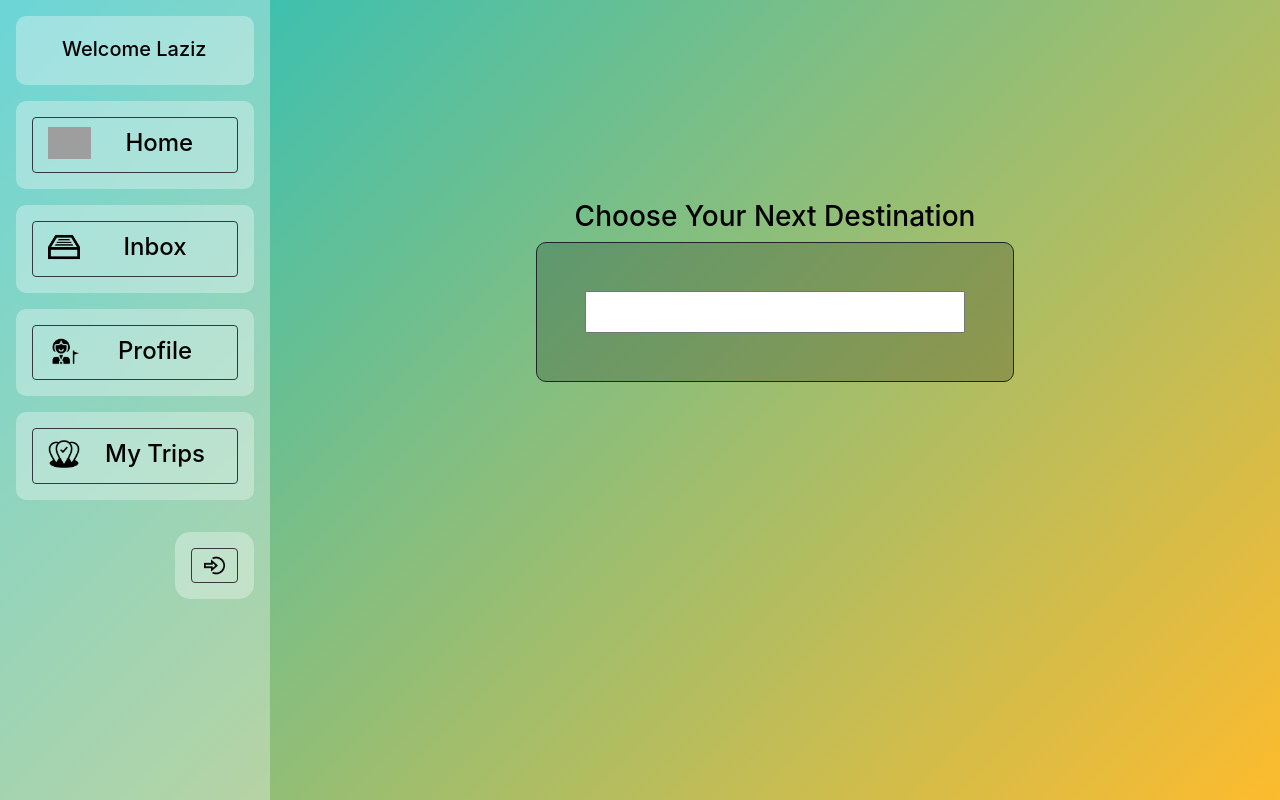
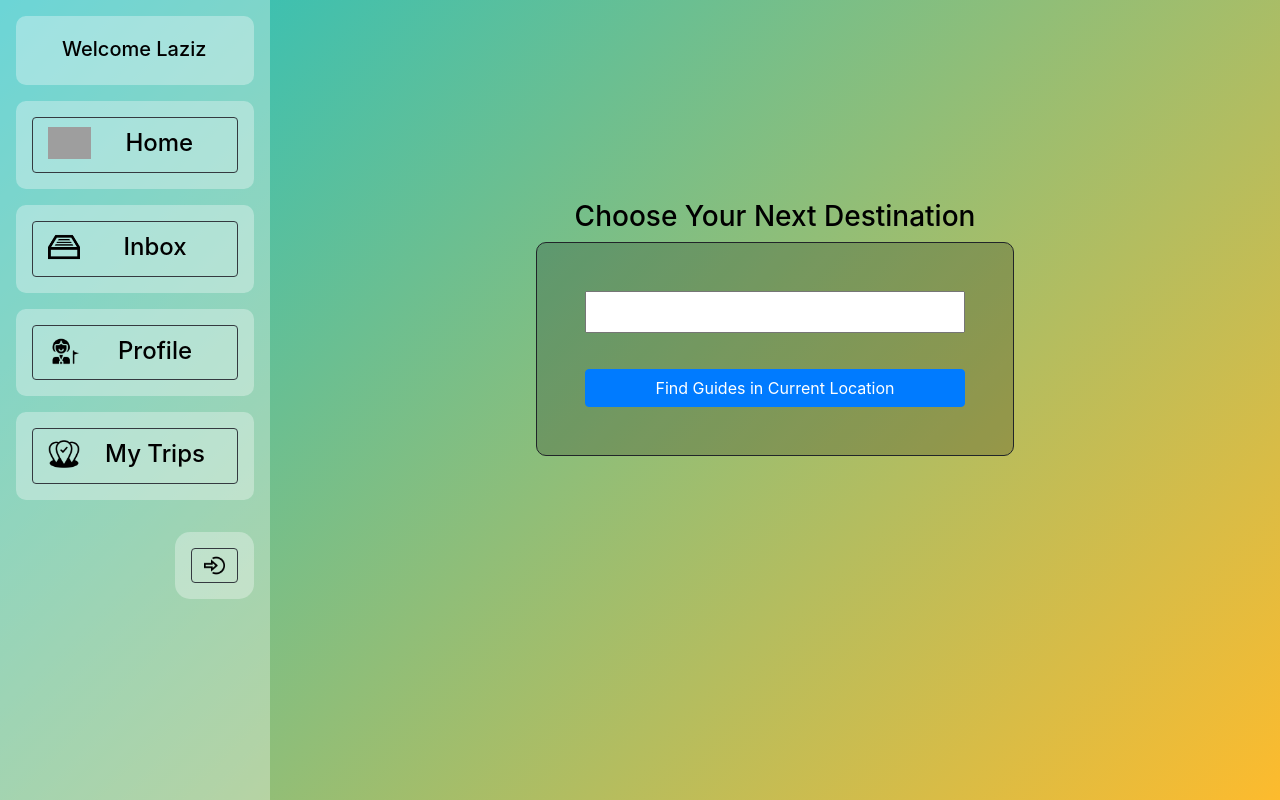
Before and after one commit to HeydarliAtabay/LocalGuides, a React (Create React App) app in the folder client/: page /main in a window 1280 px wide. Built offline with nearby package versions, Linux system fonts and the light colour scheme; grey boxes are pictures that could not be loaded.

Commit message:
feat: Find current location functionality added

```diff
--- a/client/package.json
+++ b/client/package.json
@@ -9,11 +9,13 @@
     "@testing-library/react": "^11.2.2",
     "@testing-library/user-event": "^12.6.0",
     "bootstrap": "^4.5.3",
+    "google-maps-react": "^2.0.6",
     "material-ui-rating": "^4.2.0",
     "react": "^17.0.1",
     "react-bootstrap": "^1.4.0",
     "react-bootstrap-sidebar": "0.0.1",
     "react-dom": "^17.0.1",
+    "react-geolocated": "^3.1.0",
     "react-icons": "^4.1.0",
     "react-router-dom": "^5.2.0",
     "react-scripts": "4.0.1",
--- a/client/src/Components/MainPage.js
+++ b/client/src/Components/MainPage.js
@@ -1,35 +1,51 @@
 import React, {Component} from 'react';
-import {Card, Image, Form, Col} from 'react-bootstrap';
+import {Card, Image, Form, Button} from 'react-bootstrap';
 import './CSS/MainPage.css'
 
 class MainPage extends Component {
+
+  callLoc=()=>{
+    if (navigator.geolocation) {
+      navigator.geolocation.getCurrentPosition(getPosition);
+    }
+    function getPosition(position) {
+        var xhr = new XMLHttpRequest();
+        var lat = position.coords.latitude;
+        var lng = position.coords.longitude;
+
+        xhr.open('GET', "https://us1.locationiq.com/v1/reverse.php?key=pk.f64fe2240d5f7c28fb60679c3b465444&lat=" +lat + "&lon=" + lng + "&format=json", true);
+        xhr.send();
+        xhr.onreadystatechange = processRequest;
+        xhr.addEventListener("readystatechange", processRequest, false);
+
+        function processRequest(e) {
+            if (xhr.readyState == 4 && xhr.status == 200) {
+                var response = JSON.parse(xhr.responseText);
+                var city = response.address.city;
+                var country = response.address.country;
+                alert(city +" "+ country);
+                return;
+            }
+        }
+
+
+    }
+
+  }
+
   render() {
     return (
       <div id="main">
         <h3 id="mainText">Choose Your Next Destination</h3>
         <div id='card'>
           <input type='text'></input>
+          <br></br>
+          <br></br>
+          <Button onClick={this.callLoc} block>Find Guides in Current Location</Button>
         </div>
-        {/* <Card
-          className="text-center"
-          border="secondary"
-          style={{
-            margin: '200px auto',
-            width: '40rem',
-            height: '20rem',
-            background: 'rgba(0, 0, 0, 0.2)'
 
-        }}>
-          <Card.Body>
-            <Form>
-              <Form.Row>
-                <Col>
-                  <Form.Control placeholder="Search City"/>
-                </Col>
-              </Form.Row>
-            </Form>
-          </Card.Body>
-        </Card> */}
+
+
       </div>
     );
   }
```
Also changed, not shown: 1 other file (tests, documents, lock files or other folders).
